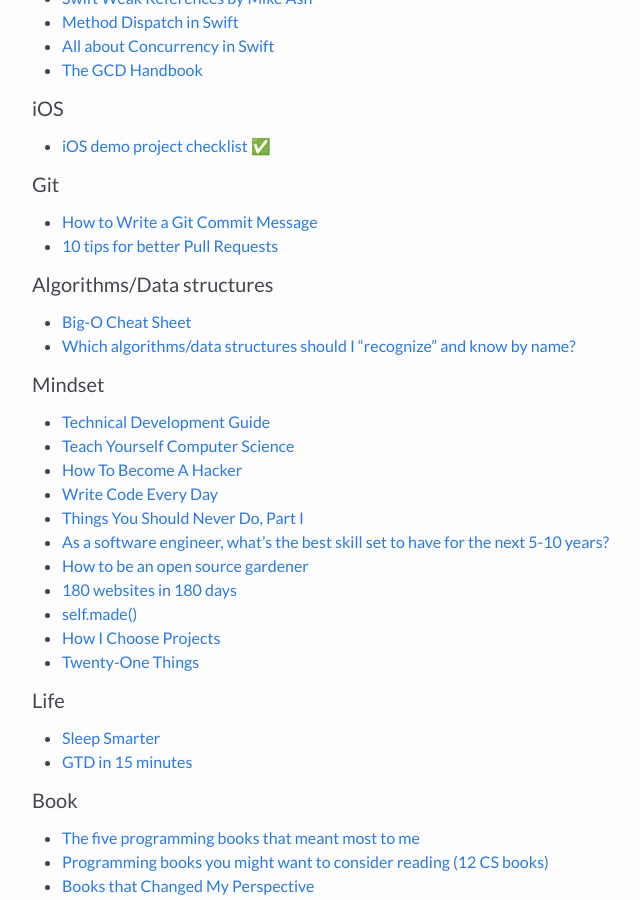
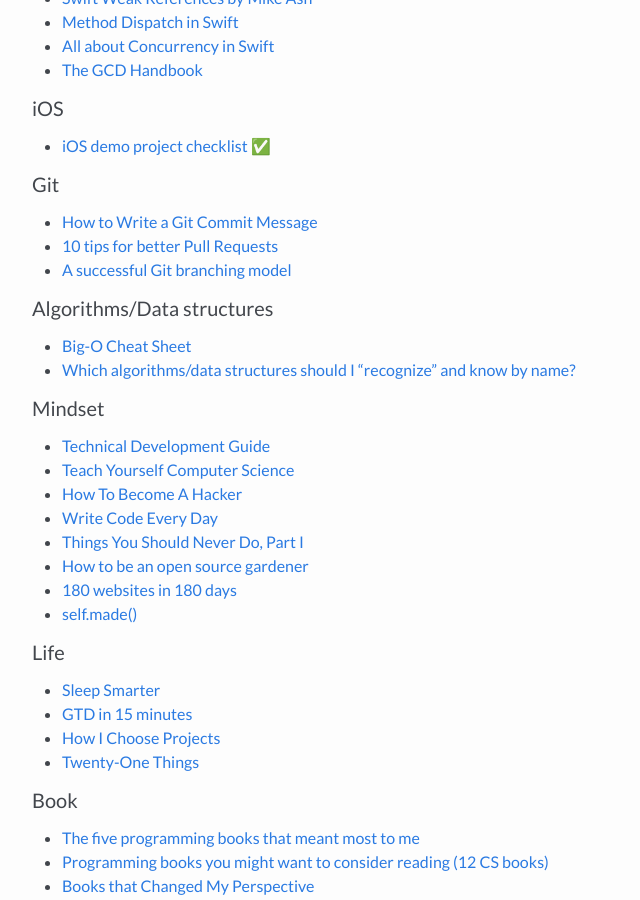
Before and after one commit to pixyzehn/pixyzehn.com, a Jekyll site: the page built from pages/links.md, in a window 1280 px wide and 900 px high, scrolled down 244 px. Shown: the whole window, without its empty margins (268-908 px from the left). Built offline with Jekyll 4.4.1, drawn with Linux system fonts in a browser that asks for light colours.

Commit message:
Update links.md

```diff
--- a/pages/links.md
+++ b/pages/links.md
@@ -20,6 +20,7 @@ To be added...
 #### Git
 - [How to Write a Git Commit Message](http://chris.beams.io/posts/git-commit/)
 - [10 tips for better Pull Requests](http://blog.ploeh.dk/2015/01/15/10-tips-for-better-pull-requests/)
+- [A successful Git branching model](http://nvie.com/posts/a-successful-git-branching-model/)
 
 #### Algorithms/Data structures
 - [Big-O Cheat Sheet](http://bigocheatsheet.com/)
@@ -31,16 +32,15 @@ To be added...
 - [How To Become A Hacker](http://www.catb.org/~esr/faqs/hacker-howto.html)
 - [Write Code Every Day](http://ejohn.org/blog/write-code-every-day/)
 - [Things You Should Never Do, Part I](https://www.joelonsoftware.com/2000/04/06/things-you-should-never-do-part-i/)
-- [As a software engineer, what's the best skill set to have for the next 5-10 years?](http://brianknapp.me/software-engineer-best-skill/)
 - [How to be an open source gardener](http://words.steveklabnik.com/how-to-be-an-open-source-gardener)
 - [180 websites in 180 days](https://jenniferdewalt.com/)
 - [self.made()](https://bugkrusha.com/2017/03/26/blogging-finally/)
-- [How I Choose Projects](https://www.scotthyoung.com/blog/2016/02/18/choosing-projects/)
-- [Twenty-One Things](http://mlgrto.com/blog/2017/twenty-one/)
 
 #### Life
 - [Sleep Smarter](http://radex.io/books/sleep-smarter/)
 - [GTD in 15 minutes](https://hamberg.no/gtd/)
+- [How I Choose Projects](https://www.scotthyoung.com/blog/2016/02/18/choosing-projects/)
+- [Twenty-One Things](http://mlgrto.com/blog/2017/twenty-one/)
 
 #### Book
 - [The five programming books that meant most to me](https://signalvnoise.com/posts/3375-the-five-programming-books-that-meant-most-to-me)
@@ -52,7 +52,6 @@ To be added...
 - [Dependency injection is not a virtue](http://david.heinemeierhansson.com/2012/dependency-injection-is-not-a-virtue.html)
 - [How I wrote a self-hosting C compiler in 40 days](http://www.sigbus.info/how-i-wrote-a-self-hosting-c-compiler-in-40-days.html)
 - [Teach Yourself Programming in Ten Years](http://www.norvig.com/21-days.html), [Japanese](http://www.yamdas.org/column/technique/21-daysj.html)
-
 #### Open Source
 - [Open Source Contribution Etiquette](http://tirania.org/blog/archive/2010/Dec-31.html)
 - ["Merge pull request" Considered Harmful](https://blog.spreedly.com/2014/06/24/merge-pull-request-considered-harmful/)
```
